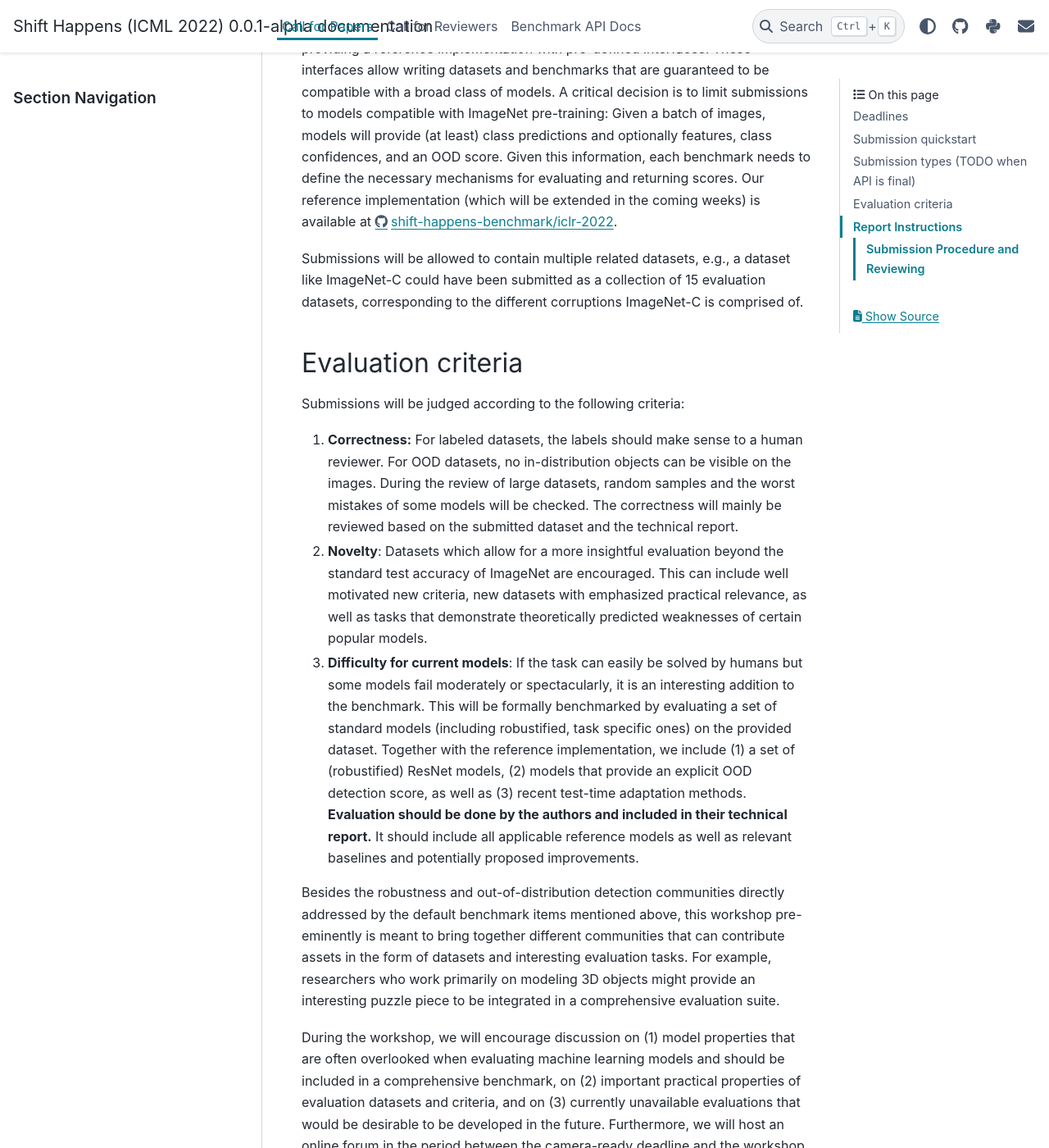
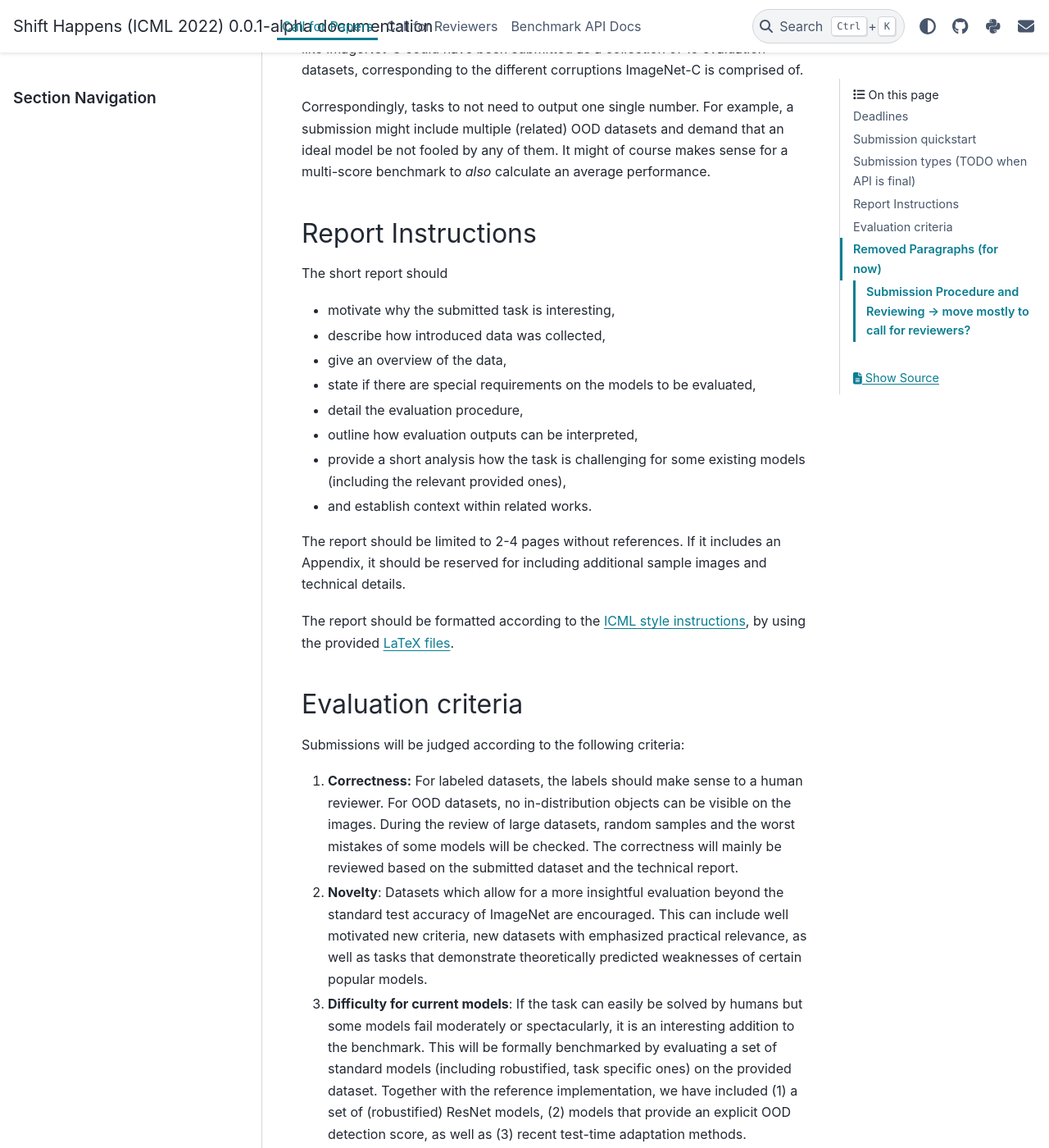
Before and after one commit to shift-happens-benchmark/icml-2022, a Sphinx documentation site: the page built from docs/source/call_for_papers.rst, in a window 1280 px wide and 1400 px high, scrolled down 2144 px. Shown: the whole window at 82% size. Built offline with Sphinx 7.4.7 and the PyData theme 0.15.4, drawn with Linux system fonts in a browser that asks for light colours; some of the changed text lies outside the part shown.

Commit message:
Call shortened and rewritten. Removed Efros bio.

```diff
--- a/docs/source/call_for_papers.rst
+++ b/docs/source/call_for_papers.rst
@@ -56,10 +56,11 @@
 property. Opening the benchmark to this form of submissions aims at reaching
 communities interested in problems besides standard,
 “accuracy-focused” settings.
-- It is also encouraged to submit datasets that can be evaluated with one or more of the following standard criteria:
+- It is also encouraged to submit **datasets** that can be evaluated with one
+or more of the following **standard criteria**:
 This form of submission imposes a low bar on developing new code contributions and
 makes it possible to contribute in the form of well-recorded datasets.
-Third, in both cases, it is possible to re-submit existing and
+- Third, in both cases, it is possible to re-submit existing and
 potentially published benchmarks, datasets, and evaluation settings,
 known only in a particular community and make these datasets available
 to a broader audience as part of a curated benchmark package. Examples
@@ -86,22 +87,42 @@
    such as the consistency of predictions, influence of spurious
    correlations in the dataset.
 
-We ensure standardization of submitted datasets and evaluations
-algorithms by providing a reference implementation with pre-defined
-interfaces. These interfaces allow writing datasets and benchmarks that
-are guaranteed to be compatible with a broad class of models. A critical
-decision is to limit submissions to models compatible with ImageNet
-pre-training: Given a batch of images, models will provide (at least)
-class predictions and optionally features, class confidences, and an OOD
-score. Given this information, each benchmark needs to define the
-necessary mechanisms for evaluating and returning scores. Our reference
-implementation (which will be extended in the coming weeks) is available
-at https://github.com/shift-happens-benchmark/iclr-2022.
-
-Submissions will be allowed to contain multiple related datasets, e.g.,
+Submissions are be allowed to contain multiple related datasets, e.g.,
 a dataset like ImageNet-C could have been submitted as a collection of
 15 evaluation datasets, corresponding to the different corruptions
 ImageNet-C is comprised of.
+
+Correspondingly, tasks to not need to output one single number. For example, a
+submission might include multiple (related) OOD datasets and demand that an
+ideal model be not fooled by any of them. It might of course makes sense for a
+multi-score benchmark to *also* calculate an average performance.
+
+
+Report Instructions
+^^^^^^^^^^^^^^^^
+
+
+The short report should
+
+- motivate why the submitted task is interesting,
+- describe how introduced data was collected,
+- give an overview of the data,
+- state if there are special requirements on the models to be evaluated,
+- detail the evaluation procedure,
+- outline how evaluation outputs can be interpreted,
+- provide a short analysis how the task is challenging for some existing models
+  (including the relevant provided ones),
+- and establish context within related works.
+
+The report should be limited to 2-4 pages without references.
+If it includes an Appendix, it should be reserved for including additional
+sample images and technical details.
+
+The report should be formatted according to the `ICML style instructions
+<https://icml.cc/Conferences/2022/StyleAuthorInstructions>`__, by using the
+provided `LaTeX files <https://media.icml.cc/Conferences/ICML2022/Styles/icml2022.zip>`__.
+
+
 
 Evaluation criteria
 ^^^^^^^^^^^^^^^^^^^
@@ -125,11 +146,10 @@
 3. **Difficulty for current models**: If the task can easily be solved by
    humans but some models fail moderately or spectacularly, it is an
    interesting addition to the benchmark.
-   This will be
-   formally benchmarked by evaluating a set of standard models
+   This will be formally benchmarked by evaluating a set of standard models
    (including robustified, task specific ones) on the
    provided dataset. Together with the reference implementation,
-   we include
+   we have included
    (1) a set of (robustified) ResNet models,
    (2) models that provide an explicit OOD detection score, as well as
    (3) recent test-time adaptation methods.
@@ -137,6 +157,20 @@
    their technical report.**
    It should include all applicable reference models as well as relevant
    baselines and potentially proposed improvements.
+
+
+
+
+Removed Paragraphs (for now)
+^^^^^^^^^^^^^^^^
+
+
+We should note that we will make submission of code for review as easy
+and convenient as possible for the authors: For example, the reference
+package will make it possible to submit benchmark datasets with standard
+metrics (e.g., accuracy on a new dataset), with a minimal code
+submission, using helper functions already provided in the package.
+
 
 Besides the robustness and out-of-distribution detection communities
 directly addressed by the default benchmark items mentioned above, this
@@ -155,27 +189,23 @@
 the period between the camera-ready deadline and the workshop to
 facilitate constructive discussions about the accepted datasets.
 
-Report Instructions
-^^^^^^^^^^^^^^^^
-The short report should
-
-- motivate why the submitted task is interesting,
-- describe how introduced data was collected,
-- give an overview of the data,
-- state if there are special requirements on the models to be evaluated,
-- detail the evaluation procedure,
-- outline how evaluation outputs can be interpreted,
-- provide a short analysis how the task is challenging for some existing models
-  (including the relevant provided ones),
-- and establish context within related works.
-
-The report should be limited to at most 4 pages without references, but can include an Appendix, for example including additional sample images and technical details.
-
-The report should be formatted according to the `ICML style instructions <https://icml.cc/Conferences/2022/StyleAuthorInstructions>`__, by using the provided `LaTeX files <https://media.icml.cc/Conferences/ICML2022/Styles/icml2022.zip>`__.
+We ensure standardization of submitted datasets and evaluations
+algorithms by providing a reference implementation with pre-defined
+interfaces. These interfaces allow writing datasets and benchmarks that
+are guaranteed to be compatible with a broad class of models. A critical
+decision is to limit submissions to models compatible with ImageNet
+pre-training: Given a batch of images, models will provide (at least)
+class predictions and optionally features, class confidences, and an OOD
+score. Given this information, each benchmark needs to define the
+necessary mechanisms for evaluating and returning scores. Our reference
+implementation (which will be extended in the coming weeks) is available
+at https://github.com/shift-happens-benchmark/iclr-2022.
 
 
 
-Submission Procedure and Reviewing
+
+
+Submission Procedure and Reviewing -> move mostly to call for reviewers?
 ----------------------------------
 
 To meet the goals outlined above, we will organize a review process that
@@ -248,10 +278,3 @@
 7. All accepted submissions will be added to the shifthappens benchmark suite.
    This will ensure that after the workshop all benchmarks are accessible
    to the community.
-
-
-We should note that we will make submission of code for review as easy
-and convenient as possible for the authors: For example, the reference
-package will make it possible to submit benchmark datasets with standard
-metrics (e.g., accuracy on a new dataset), with a minimal code
-submission, using helper functions already provided in the package.
```
Also changed, not shown: docs/source/index.rst (+9 -5 lines).
